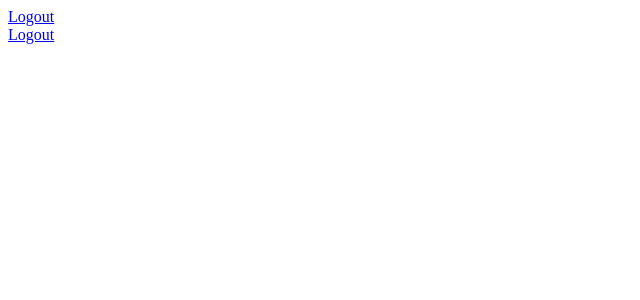
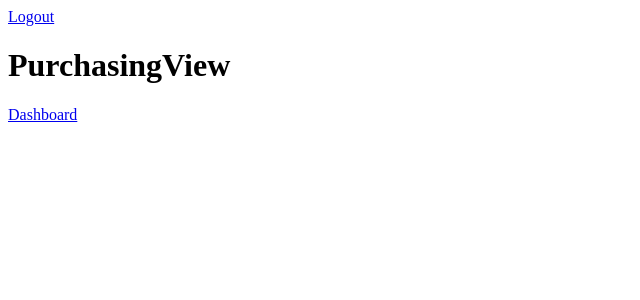
Before and after one commit to jasonsnod/FJJ-Inventory-System, a Vue app in the folder vue/: page /purchasing in a window 1280 px wide. Shown: the top 300 px of the page, without its empty margins (0-640 px from the left). Built offline with nearby package versions, Linux system fonts and the light colour scheme; sample sign-in values are in the browser's storage.

Commit message:
JS: created dummy html in each View

```diff
--- a/vue/src/views/InventoryView.vue
+++ b/vue/src/views/InventoryView.vue
@@ -1,14 +1,6 @@
 <template>
-  <div id="capstone-app">
-    <div id="nav">
-      <router-link
-        v-bind:to="{ name: 'logout' }"
-        v-if="$store.state.token !== ''"
-        >Logout</router-link
-      >
-    </div>
-    <router-view />
-  </div>
+  <h1>InventoryView</h1>
+  <router-link :to="dashboard">Dashboard</router-link>
 </template>
 
 <script>
--- a/vue/src/views/PickingView.vue
+++ b/vue/src/views/PickingView.vue
@@ -1,14 +1,6 @@
 <template>
-  <div id="capstone-app">
-    <div id="nav">
-      <router-link
-        v-bind:to="{ name: 'logout' }"
-        v-if="$store.state.token !== ''"
-        >Logout</router-link
-      >
-    </div>
-    <router-view />
-  </div>
+  <h1>PickingView</h1>
+  <router-link :to="dashboard">Dashboard</router-link>
 </template>
 
 <script>
--- a/vue/src/views/PurchasingView.vue
+++ b/vue/src/views/PurchasingView.vue
@@ -1,14 +1,6 @@
 <template>
-  <div id="capstone-app">
-    <div id="nav">
-      <router-link
-        v-bind:to="{ name: 'logout' }"
-        v-if="$store.state.token !== ''"
-        >Logout</router-link
-      >
-    </div>
-    <router-view />
-  </div>
+  <h1>PurchasingView</h1>
+  <router-link :to="dashboard">Dashboard</router-link>
 </template>
 
 <script>
--- a/vue/src/views/ReceivingView.vue
+++ b/vue/src/views/ReceivingView.vue
@@ -1,14 +1,6 @@
 <template>
-  <div id="capstone-app">
-    <div id="nav">
-      <router-link
-        v-bind:to="{ name: 'logout' }"
-        v-if="$store.state.token !== ''"
-        >Logout</router-link
-      >
-    </div>
-    <router-view />
-  </div>
+  <h1>ReceivingView</h1>
+  <router-link :to="dashboard">Dashboard</router-link>
 </template>
 
 <script>
--- a/vue/src/views/ReturnsView.vue
+++ b/vue/src/views/ReturnsView.vue
@@ -1,14 +1,6 @@
 <template>
-  <div id="capstone-app">
-    <div id="nav">
-      <router-link
-        v-bind:to="{ name: 'logout' }"
-        v-if="$store.state.token !== ''"
-        >Logout</router-link
-      >
-    </div>
-    <router-view />
-  </div>
+  <h1>ReturnsView</h1>
+  <router-link :to="dashboard">Dashboard</router-link>
 </template>
 
 <script>
--- a/vue/src/views/ShippingView.vue
+++ b/vue/src/views/ShippingView.vue
@@ -1,14 +1,6 @@
 <template>
-  <div id="capstone-app">
-    <div id="nav">
-      <router-link
-        v-bind:to="{ name: 'logout' }"
-        v-if="$store.state.token !== ''"
-        >Logout</router-link
-      >
-    </div>
-    <router-view />
-  </div>
+  <h1>ShippingView</h1>
+  <router-link :to="dashboard">Dashboard</router-link>
 </template>
 
 <script>
```
